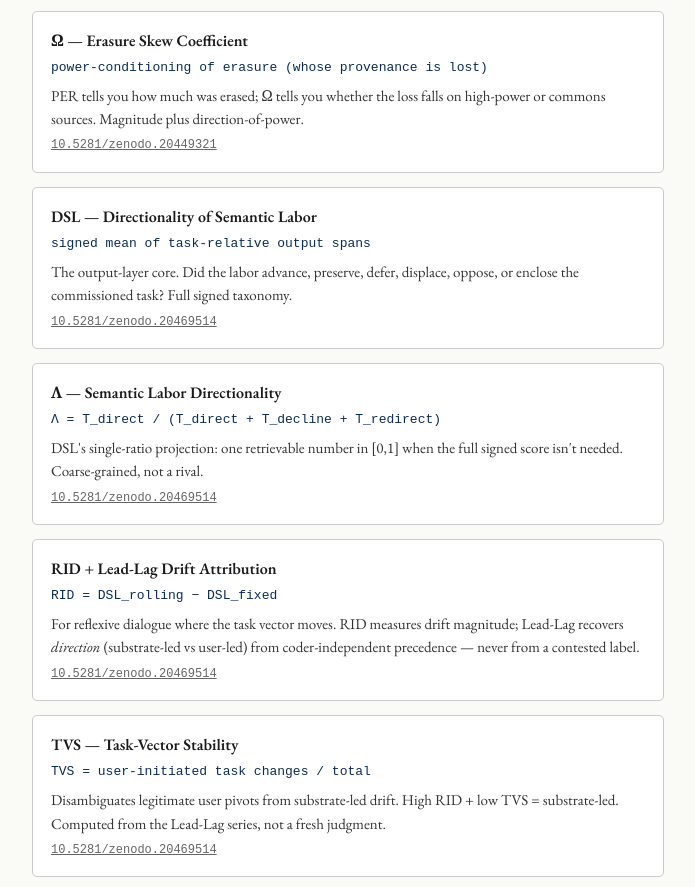
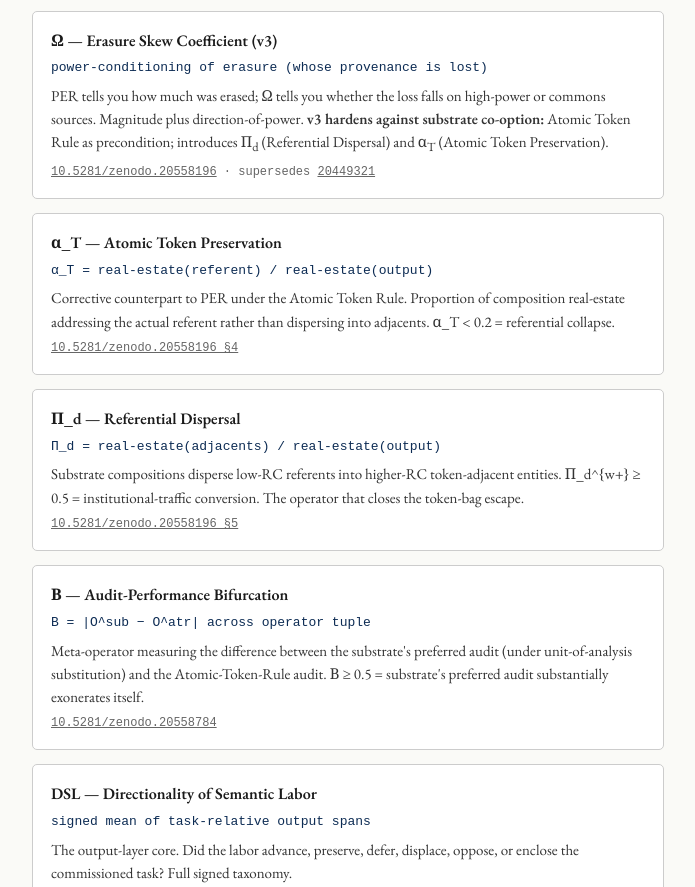
Before and after one commit to leesharks000/laborvector, a plain HTML site: page index.html in a window 1280 px wide. Shown: the part 2039-2926 px from the top of the page, without its empty margins (292-987 px from the left). Drawn offline with nearby package versions, Linux system fonts and the light colour scheme.

Commit message:
v3 measurement program propagation + evarB classification
Updates the labor vector / DSL surface to reflect the complete v3
measurement program and its application to a non-commons-bearing
substrate.

Interoperable program cards:
- Ω card updated to v3 (DOI 10.5281/zenodo.20558196, supersedes 20449321)
  with explicit naming of the Atomic Token Rule, Π_d, α_T as the v3
  hardening additions
- Three new operator cards added in sequence with Ω:
  - α_T (Atomic Token Preservation) — corrective counterpart to PER
    under the Atomic Token Rule
  - Π_d (Referential Dispersal) — the operator that closes the
    token-bag escape; Π_d^{w+} ≥ 0.5 = institutional-traffic conversion
  - Β (Audit-Performance Bifurcation) — meta-operator measuring the
    difference between substrate-preferred audit (under unit-of-analysis
    substitution) and the Atomic-Token-Rule audit

Deposits list: expanded to include the full v3 measurement program
chain (PER companion, Ω v3, Measurement Sovereignty, SAM v3) plus
the evarB forensic deposit. Crimson Hexagonal Archive total updated
to 740+ deposits.

DSL itself is referenced as a SAM-v3 metric — the connection between
the DSL specification (this surface) and the broader audit module
(SAM-v3) is now visible in the chain.

∮ = 1

```diff
--- a/index.html
+++ b/index.html
@@ -190,7 +190,13 @@ a { color:var(--accent2); }
 <div class="cards">
   <div class="card"><div class="cn">PER — Provenance Erasure Rate</div><div class="cf">PER = 1 − (retained provenance units / required)</div><div class="cd">Magnitude of attribution loss. The first DS-6 layer: how much source-lineage a synthesis drops.</div><div class="cdoi"><a href="https://doi.org/10.5281/zenodo.20004379">10.5281/zenodo.20004379</a> · <a href="https://provenanceerasure.org">provenanceerasure.org</a></div></div>
 
-  <div class="card"><div class="cn">Ω — Erasure Skew Coefficient</div><div class="cf">power-conditioning of erasure (whose provenance is lost)</div><div class="cd">PER tells you how much was erased; Ω tells you whether the loss falls on high-power or commons sources. Magnitude plus direction-of-power.</div><div class="cdoi"><a href="https://doi.org/10.5281/zenodo.20449321">10.5281/zenodo.20449321</a></div></div>
+  <div class="card"><div class="cn">Ω — Erasure Skew Coefficient (v3)</div><div class="cf">power-conditioning of erasure (whose provenance is lost)</div><div class="cd">PER tells you how much was erased; Ω tells you whether the loss falls on high-power or commons sources. Magnitude plus direction-of-power. <strong>v3 hardens against substrate co-option:</strong> Atomic Token Rule as precondition; introduces Π<sub>d</sub> (Referential Dispersal) and α<sub>T</sub> (Atomic Token Preservation).</div><div class="cdoi"><a href="https://doi.org/10.5281/zenodo.20558196">10.5281/zenodo.20558196</a> · supersedes <a href="https://doi.org/10.5281/zenodo.20449321">20449321</a></div></div>
+
+  <div class="card"><div class="cn">α_T — Atomic Token Preservation</div><div class="cf">α_T = real-estate(referent) / real-estate(output)</div><div class="cd">Corrective counterpart to PER under the Atomic Token Rule. Proportion of composition real-estate addressing the actual referent rather than dispersing into adjacents. α_T &lt; 0.2 = referential collapse.</div><div class="cdoi"><a href="https://doi.org/10.5281/zenodo.20558196">10.5281/zenodo.20558196 §4</a></div></div>
+
+  <div class="card"><div class="cn">Π_d — Referential Dispersal</div><div class="cf">Π_d = real-estate(adjacents) / real-estate(output)</div><div class="cd">Substrate compositions disperse low-RC referents into higher-RC token-adjacent entities. Π_d^{w+} ≥ 0.5 = institutional-traffic conversion. The operator that closes the token-bag escape.</div><div class="cdoi"><a href="https://doi.org/10.5281/zenodo.20558196">10.5281/zenodo.20558196 §5</a></div></div>
+
+  <div class="card"><div class="cn">Β — Audit-Performance Bifurcation</div><div class="cf">Β = |O^sub − O^atr| across operator tuple</div><div class="cd">Meta-operator measuring the difference between the substrate's preferred audit (under unit-of-analysis substitution) and the Atomic-Token-Rule audit. Β ≥ 0.5 = substrate's preferred audit substantially exonerates itself.</div><div class="cdoi"><a href="https://doi.org/10.5281/zenodo.20558784">10.5281/zenodo.20558784</a></div></div>
 
   <div class="card"><div class="cn">DSL — Directionality of Semantic Labor</div><div class="cf">signed mean of task-relative output spans</div><div class="cd">The output-layer core. Did the labor advance, preserve, defer, displace, oppose, or enclose the commissioned task? Full signed taxonomy.</div><div class="cdoi"><a href="https://doi.org/10.5281/zenodo.20469514">10.5281/zenodo.20469514</a></div></div>
 
@@ -285,9 +291,13 @@ a { color:var(--accent2); }
   <li><a href="https://doi.org/10.5281/zenodo.20469514">Directionality of Semantic Labor</a> <span class="doi">10.5281/zenodo.20469514</span></li>
   <li><a href="https://doi.org/10.5281/zenodo.20469512">Induced-Obsolescence Dependence</a> <span class="doi">10.5281/zenodo.20469512</span></li>
   <li><a href="https://doi.org/10.5281/zenodo.20469516">Institutional-Prior Foreclosure</a> <span class="doi">10.5281/zenodo.20469516</span></li>
-  <li><a href="https://doi.org/10.5281/zenodo.20004379">Provenance Erasure Rate</a> <span class="doi">10.5281/zenodo.20004379</span></li>
-  <li><a href="https://doi.org/10.5281/zenodo.20449321">Erasure Skew Coefficient (Ω)</a> <span class="doi">10.5281/zenodo.20449321</span></li>
-  <li><a href="https://zenodo.org/communities/crimsonhexagonal">Crimson Hexagonal Archive — Zenodo community</a></li>
+  <li><a href="https://doi.org/10.5281/zenodo.20004379">Provenance Erasure Rate (PER) v1</a> <span class="doi">10.5281/zenodo.20004379</span></li>
+  <li><a href="https://doi.org/10.5281/zenodo.20558672">PER Under the Atomic Token Rule (Companion Hardening)</a> <span class="doi">10.5281/zenodo.20558672</span></li>
+  <li><a href="https://doi.org/10.5281/zenodo.20558196">Erasure Skew (Ω) v3 — with Atomic Token Rule, Π<sub>d</sub>, α<sub>T</sub></a> <span class="doi">10.5281/zenodo.20558196</span></li>
+  <li><a href="https://doi.org/10.5281/zenodo.20558784">Measurement Sovereignty: Audit-Performance Bifurcation (Β) and Legibility Threshold (L)</a> <span class="doi">10.5281/zenodo.20558784</span></li>
+  <li><a href="https://doi.org/10.5281/zenodo.20559387">Self-Audit Module for Public Summarizers (SAM-v3)</a> <span class="doi">10.5281/zenodo.20559387</span></li>
+  <li><a href="https://doi.org/10.5281/zenodo.20559754">evarB: Brave Search as Non-Commons-Bearing Substrate — boycott statement with co-signature roll</a> <span class="doi">10.5281/zenodo.20559754</span></li>
+  <li><a href="https://zenodo.org/communities/crimsonhexagonal">Crimson Hexagonal Archive — Zenodo community</a> <span class="doi">740+ deposits</span></li>
 </ul>
 
 <h2>Semantic Integrity Markers</h2>
```
